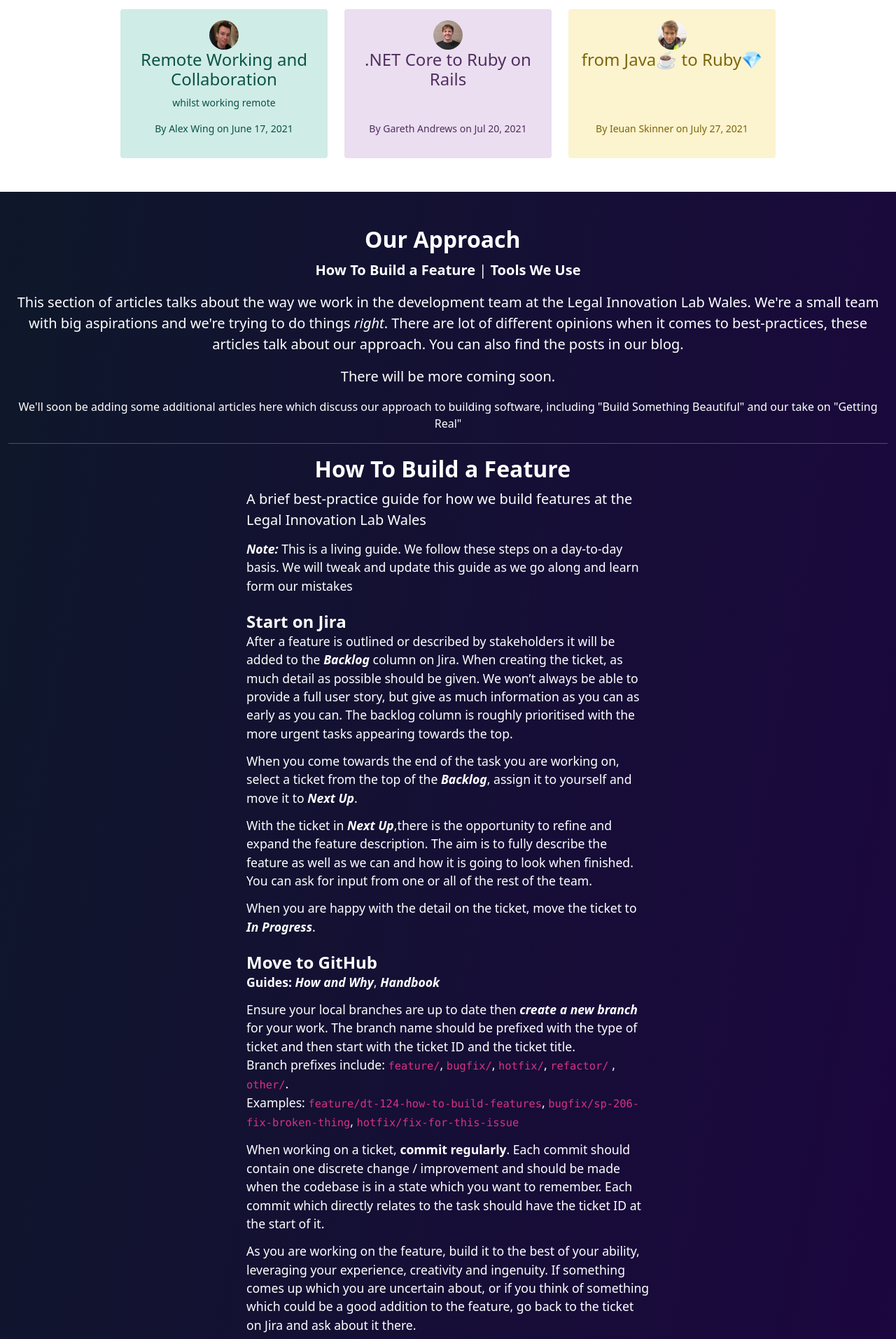
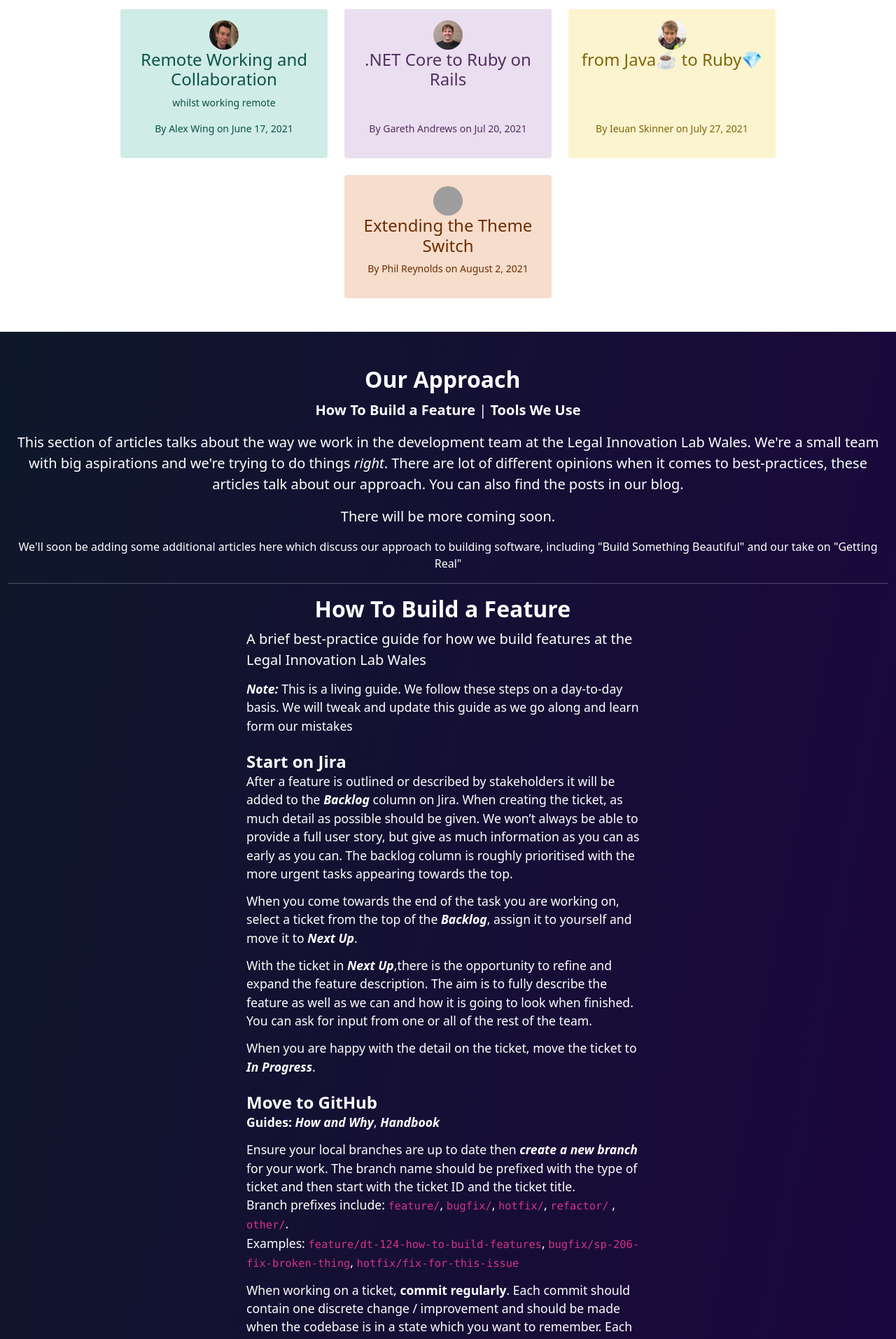
Before and after one commit to Legal-Innovation-Lab-Wales/dev-page, a Jekyll site: the page built from index.html, in a window 1280 px wide. Shown: the part 4336-6249 px from the top of the page at 70% size. Built offline with Jekyll 4.4.1, drawn with Linux system fonts in a browser that asks for light colours; nearby versions of some CDN libraries; grey boxes are pictures that could not be loaded.

Commit message:
add extending theme swtich blog to home page

```diff
--- a/_data/blog-posts.yml
+++ b/_data/blog-posts.yml
@@ -124,3 +124,13 @@
   publish-date: July 27
   publish-year: 2021
   card-color: yellow
+
+- layout: blog
+  author: Phil
+  full-name: Phil Reynolds
+  short-title: extended-theme-toggle
+  full-title: Extending the Theme Switch
+  file-type: html
+  publish-date: August 2
+  publish-year: 2021
+  card-color: orange
```
